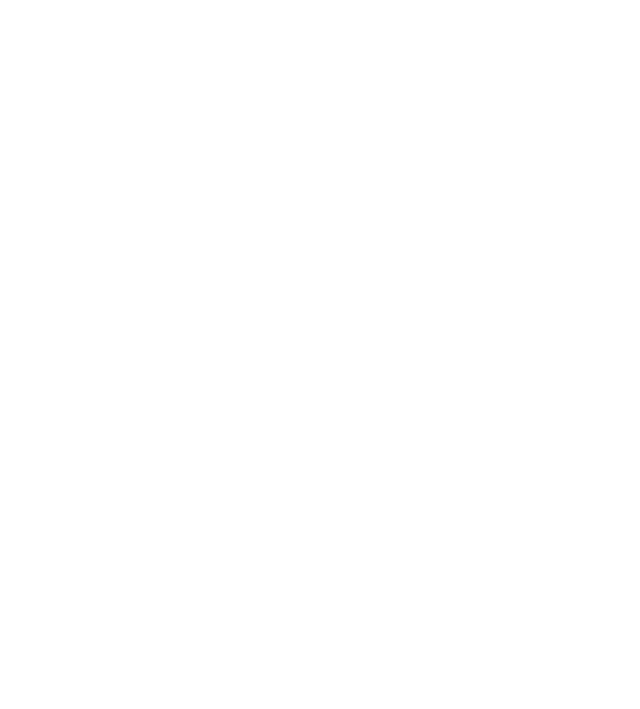
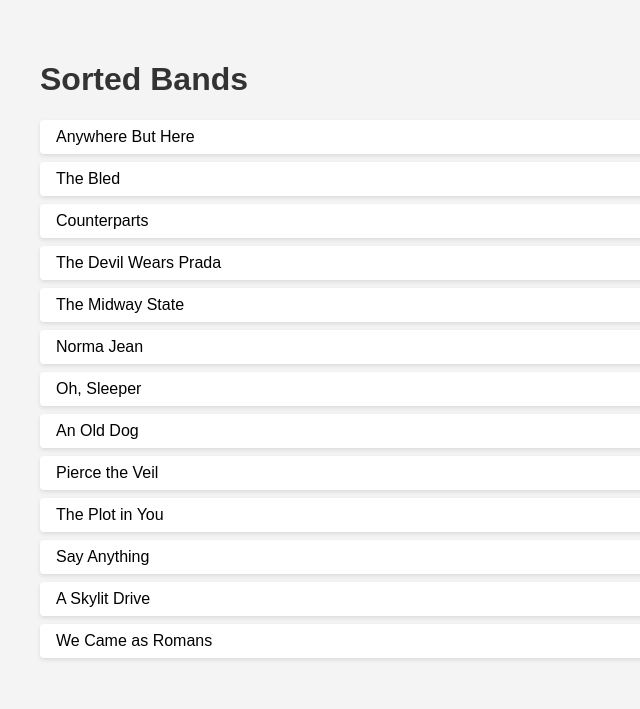
Before and after one commit to acciojob/sorting-articles-shahids444, a website: page main.html in a window 1280 px wide. Shown: the whole page, without its empty margins (0-640 px from the left). Drawn offline with Linux system fonts and the light colour scheme.

Commit message:
created a submission

```diff
--- a/main.html
+++ b/main.html
@@ -1,16 +1,62 @@
 <!DOCTYPE html>
+<html lang="en">
+<head>
+  <meta charset="UTF-8" />
+  <meta name="viewport" content="width=device-width, initial-scale=1.0"/>
+  <title>Sorted Bands</title>
+  <style>
+    body {
+      font-family: Arial, sans-serif;
+      padding: 2rem;
+      background: #f4f4f4;
+    }
 
-<html>
+    h1 {
+      color: #333;
+    }
 
-<head>
-	<link rel="stylesheet" href="styles.css">
+    ul#band {
+      list-style-type: none;
+      padding: 0;
+    }
+
+    ul#band li {
+      background: white;
+      margin-bottom: 0.5rem;
+      padding: 0.5rem 1rem;
+      border-radius: 4px;
+      box-shadow: 0 2px 4px rgba(0,0,0,0.1);
+    }
+  </style>
 </head>
+<body>
+  <h1>Sorted Bands</h1>
+  <ul id="band"></ul>
 
-<body>
-	<!-- the entire body must be written by student -->
-    <script type="text/javascript" src="./script.js">
-</script>
+  <script>
+    const bands = [
+      'The Plot in You', 'The Devil Wears Prada', 'Pierce the Veil',
+      'Norma Jean', 'The Bled', 'Say Anything', 'The Midway State',
+      'We Came as Romans', 'Counterparts', 'Oh, Sleeper', 'A Skylit Drive',
+      'Anywhere But Here', 'An Old Dog'
+    ];
 
+    function stripArticle(name) {
+      return name.replace(/^(a |an |the )/i, '').trim();
+    }
+
+    const sortedBands = bands.sort((a, b) => {
+      const nameA = stripArticle(a).toLowerCase();
+      const nameB = stripArticle(b).toLowerCase();
+      return nameA.localeCompare(nameB);
+    });
+
+    const ul = document.getElementById('band');
+    sortedBands.forEach(band => {
+      const li = document.createElement('li');
+      li.textContent = band;
+      ul.appendChild(li);
+    });
+  </script>
 </body>
-
 </html>
--- a/script.js
+++ /dev/null
@@ -1 +0,0 @@
-//your JS code here. If required.
```
